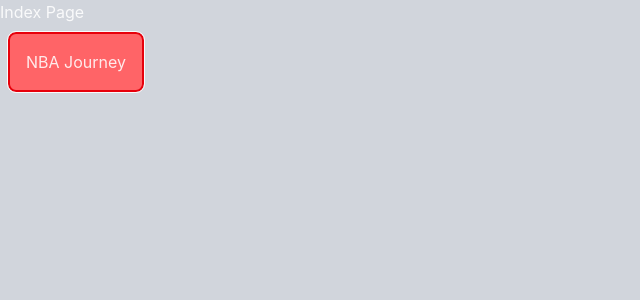
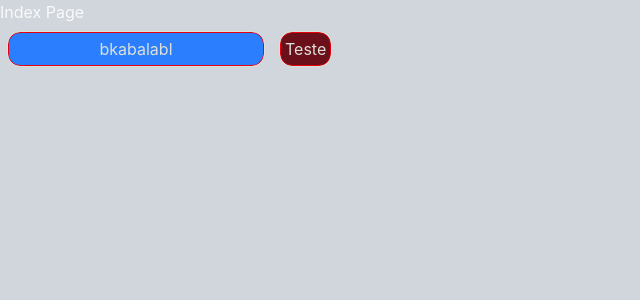
Before and after one commit to TiagoZardetto/NBA-WebSite, a React (Vite) app: page / in a window 1280 px wide. Shown: the top 300 px of the page, without its empty margins (0-640 px from the left). Built offline with nearby package versions, Linux system fonts and the light colour scheme.

Commit message:
feat: create new button component

```diff
--- a/src/components/ui/button.jsx
+++ b/src/components/ui/button.jsx
@@ -1,10 +1,10 @@
-const Button = () => {
+const Button = ({ children, className }) => {
 	return (
-		<>
-			<button className="m-2 rounded-lg border-2 border-red-600 bg-red-400 p-4 outline-1">
-				NBA Journey
-			</button>
-		</>
+		<button
+			className={`m-2 rounded-xl border-1 border-red-600 bg-[#6B0F1A] p-1 text-[#DCE0D9] outline-1 ${className}`}
+		>
+			{children}
+		</button>
 	);
 };
 
--- a/src/pages/index/page.jsx
+++ b/src/pages/index/page.jsx
@@ -4,7 +4,10 @@
 	return (
 		<div>
 			<h1>Index Page</h1>
-			<Button />
+			<div className="w-[40svw]">
+				<Button className="w-[50%] bg-blue-500">bkabalabl</Button>
+				<Button>Teste</Button>
+			</div>
 		</div>
 	);
 };
```
